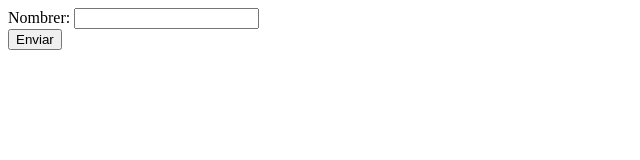
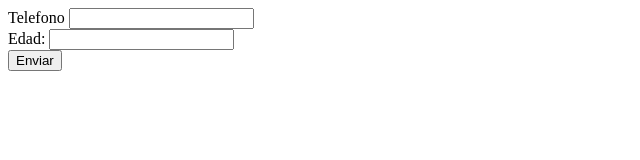
Before and after one commit to Luismariatorralba/BecaAngular6, a plain HTML site: page formulario.html in a window 1280 px wide. Shown: the whole page, without its empty margins (0-640 px from the left). Drawn offline with Linux system fonts and the light colour scheme.

Commit message:
Experimento campo telefono

```diff
--- a/formulario.html
+++ b/formulario.html
@@ -6,7 +6,9 @@
 
 <body>
     <form>
-        <label>Nombrer:</label>
+        <label>Telefono</label>
+        <input type="tel" name="telefono"/> <br/>
+        <label>Edad:</label>
         <input type="number" name="edad"/> <br/>
         <input type="submit" value="Enviar"/>
     </form>
```
